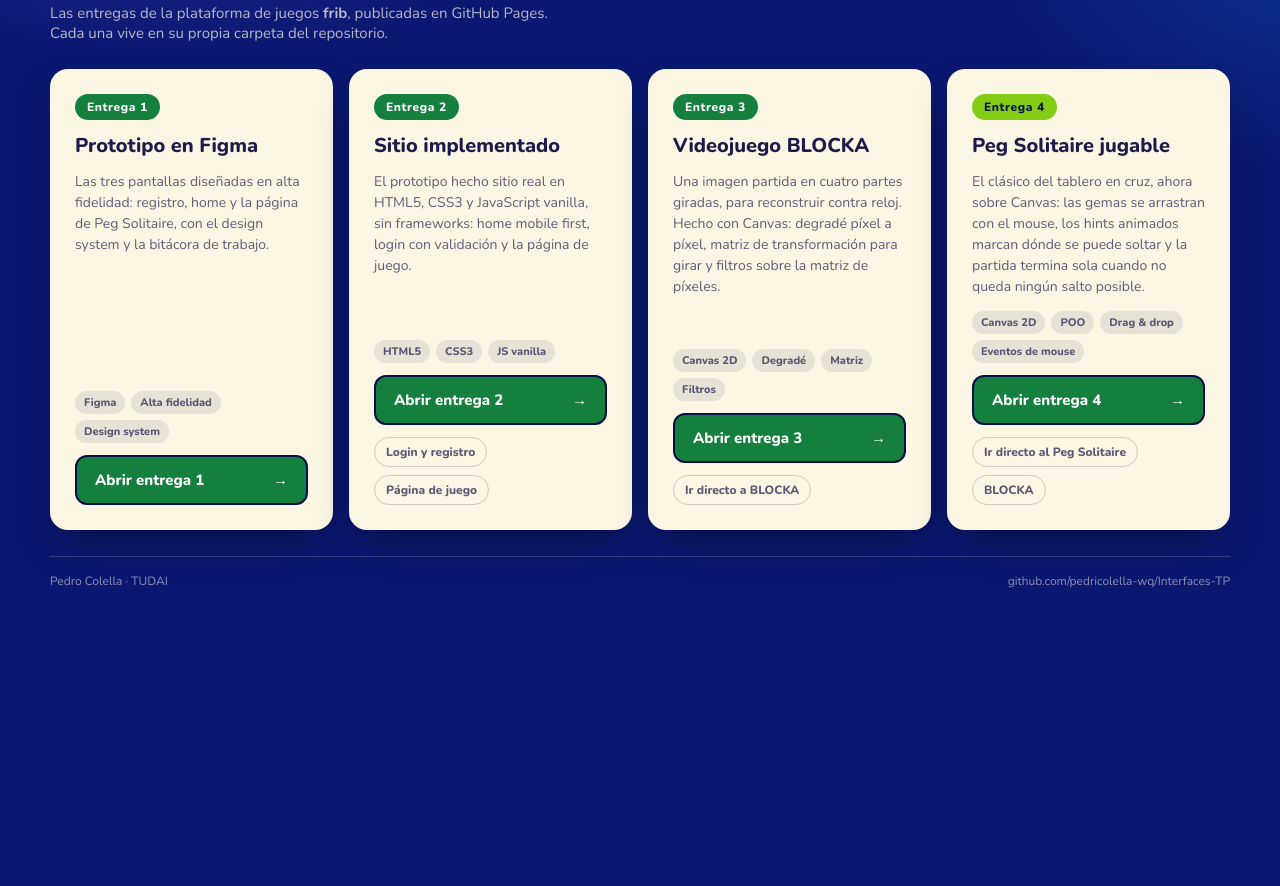
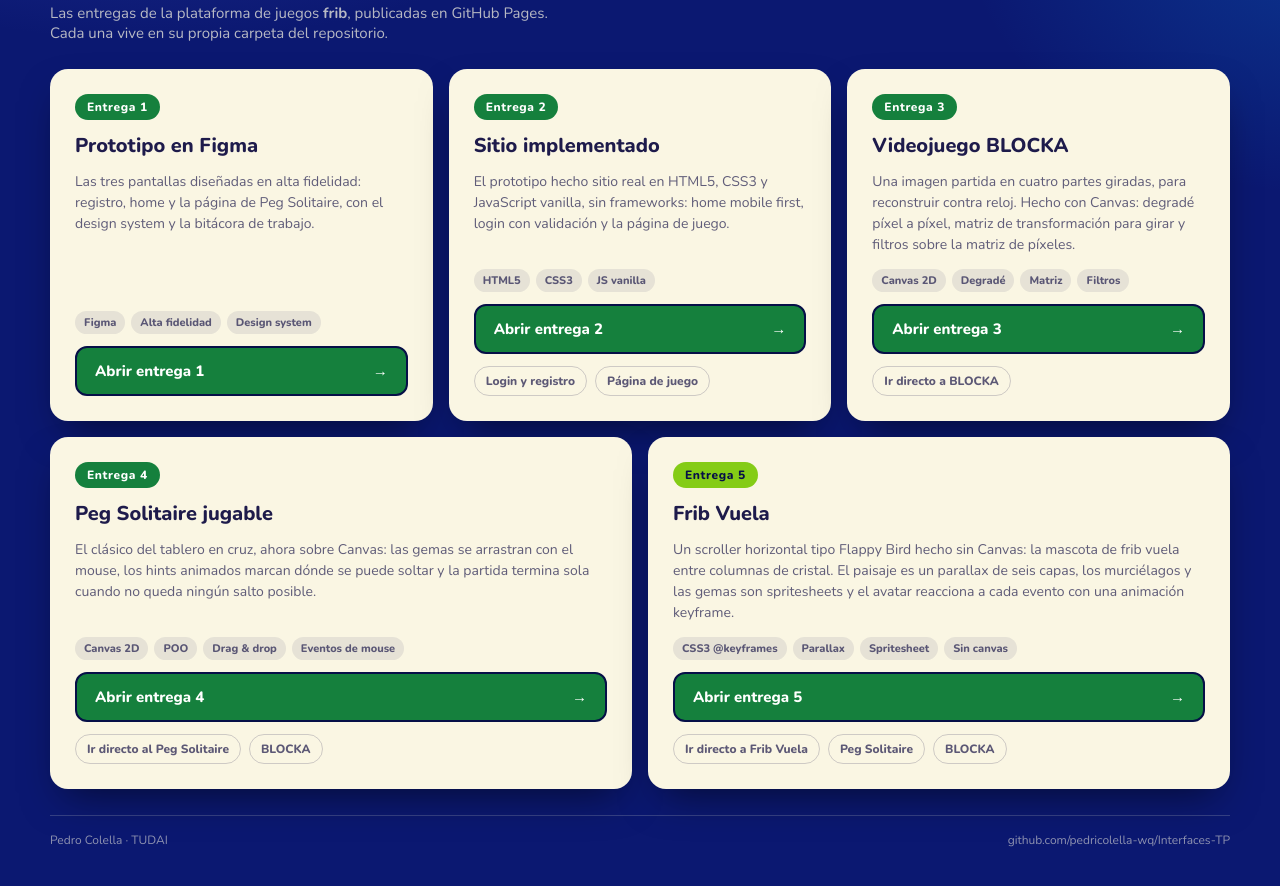
Before and after one commit to pedricolella-wq/Interfaces-TP, a plain HTML site: page entregas.html in a window 1280 px wide. Shown: the part 174-1060 px from the top of the page. Before the commit the page ends 803 px from the top, so only its background shows below. Drawn offline with nearby package versions, Linux system fonts and the light colour scheme.

Commit message:
Entregas: se suma la tarjeta de la entrega 5
Co-Authored-By: Claude Fable 5.2 <noreply@anthropic.com>
Claude-Session: https://claude.ai/code/session_01Q2AUrZB9kbdt2VJGY3YkwA

```diff
--- a/entregas.html
+++ b/entregas.html
@@ -4,7 +4,7 @@
   <meta charset="UTF-8">
   <meta name="viewport" content="width=device-width, initial-scale=1">
   <title>frib · Entregas</title>
-  <meta name="description" content="Accesos a las entregas del TPE de Interfaces de Usuario e Interacción: el prototipo en Figma, el sitio publicado, el videojuego BLOCKA y el Peg Solitaire jugable.">
+  <meta name="description" content="Accesos a las entregas del TPE de Interfaces de Usuario e Interacción: el prototipo en Figma, el sitio publicado, el videojuego BLOCKA, el Peg Solitaire jugable y Frib Vuela.">
   <meta name="theme-color" content="#0B1871">
   <link rel="preconnect" href="https://fonts.googleapis.com">
   <link rel="preconnect" href="https://fonts.gstatic.com" crossorigin>
@@ -36,12 +36,21 @@
     h1{font-size:clamp(1.4rem,4vw,1.9rem); font-weight:800; margin-bottom:6px; text-wrap:balance}
     .bajada{color:rgba(250,246,227,.72); font-size:.9375rem; margin-bottom:26px; max-width:56ch}
 
-    /* Una columna en mobile, dos en tablet y las cuatro en fila en desktop.
-       Se fijan las columnas en vez de usar auto-fit para que nunca quede
-       una sola tarjeta sola en la última fila. */
+    /* Son cinco tarjetas. Una columna en mobile; en tablet dos, con la
+       última ocupando la fila entera; y en desktop tres arriba y dos
+       abajo. Para eso la grilla tiene 6 columnas: las tres primeras
+       tarjetas ocupan 2 cada una y las dos últimas 3 cada una. Así
+       nunca queda una tarjeta sola con un hueco al lado. */
     .tarjetas{display:grid; gap:16px}
-    @media (min-width:720px){  .tarjetas{grid-template-columns:repeat(2, 1fr)} }
-    @media (min-width:1040px){ .tarjetas{grid-template-columns:repeat(4, 1fr)} }
+    @media (min-width:720px){
+      .tarjetas{grid-template-columns:repeat(2, 1fr)}
+      .entrega:last-child{grid-column:1 / -1}
+    }
+    @media (min-width:1040px){
+      .tarjetas{grid-template-columns:repeat(6, 1fr)}
+      .entrega{grid-column:span 2}
+      .entrega:nth-child(n+4), .entrega:last-child{grid-column:span 3}
+    }
 
     .entrega{
       background:var(--crema); color:var(--tinta);
@@ -142,7 +151,7 @@
         </div>
       </article>
 
-      <article class="entrega entrega--actual">
+      <article class="entrega">
         <span class="num">Entrega 4</span>
         <h2>Peg Solitaire jugable</h2>
         <p>El clásico del tablero en cruz, ahora sobre Canvas: las gemas se arrastran con el mouse,
@@ -155,6 +164,21 @@
           <a href="https://pedricolella-wq.github.io/Interfaces-TP/4/blocka.html" target="_blank" rel="noopener">BLOCKA</a>
         </div>
       </article>
+
+      <article class="entrega entrega--actual">
+        <span class="num">Entrega 5</span>
+        <h2>Frib Vuela</h2>
+        <p>Un scroller horizontal tipo Flappy Bird hecho sin Canvas: la mascota de frib vuela entre
+          columnas de cristal. El paisaje es un parallax de seis capas, los murciélagos y las gemas
+          son spritesheets y el avatar reacciona a cada evento con una animación keyframe.</p>
+        <div class="ficha"><span>CSS3 @keyframes</span><span>Parallax</span><span>Spritesheet</span><span>Sin canvas</span></div>
+        <a class="abrir" href="https://pedricolella-wq.github.io/Interfaces-TP/5/" target="_blank" rel="noopener">Abrir entrega 5</a>
+        <div class="sueltos">
+          <a href="https://pedricolella-wq.github.io/Interfaces-TP/5/flappy.html" target="_blank" rel="noopener">Ir directo a Frib Vuela</a>
+          <a href="https://pedricolella-wq.github.io/Interfaces-TP/5/juego.html" target="_blank" rel="noopener">Peg Solitaire</a>
+          <a href="https://pedricolella-wq.github.io/Interfaces-TP/5/blocka.html" target="_blank" rel="noopener">BLOCKA</a>
+        </div>
+      </article>
     </div>
 
     <footer>
```
